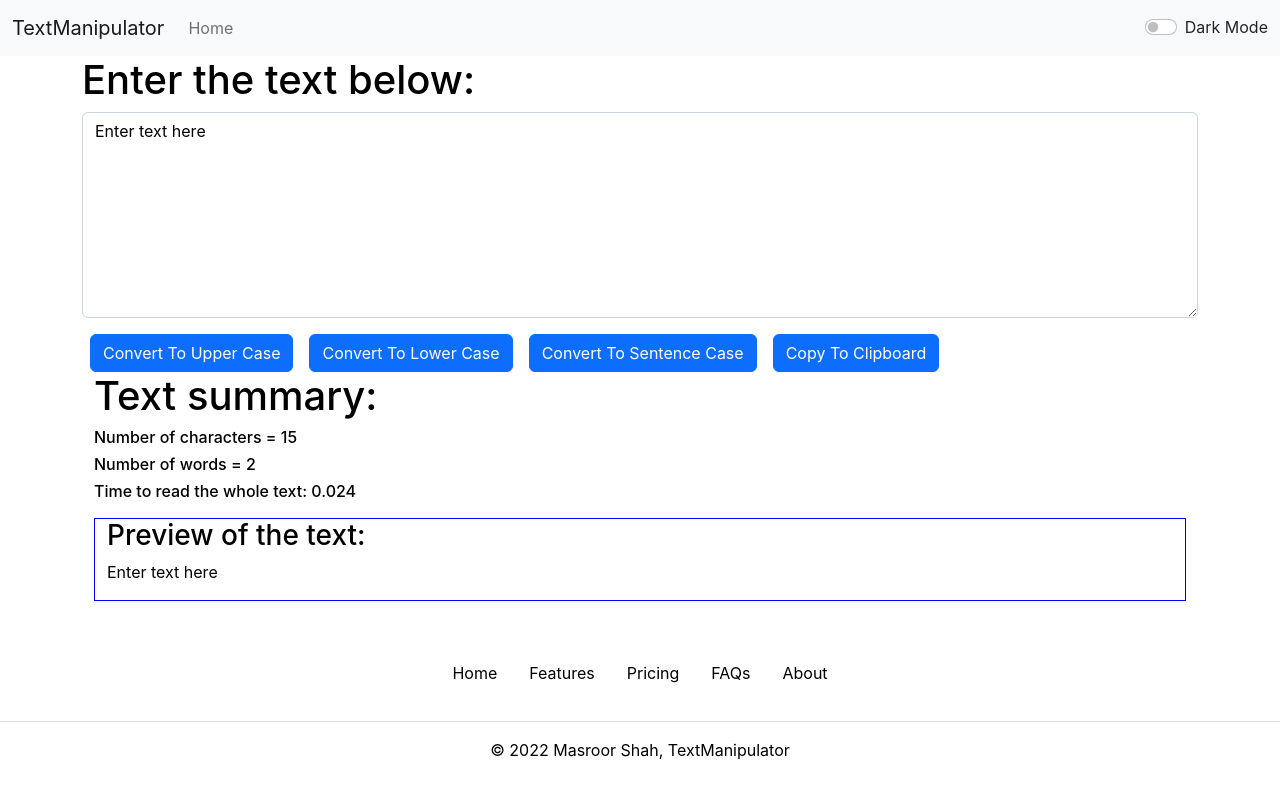
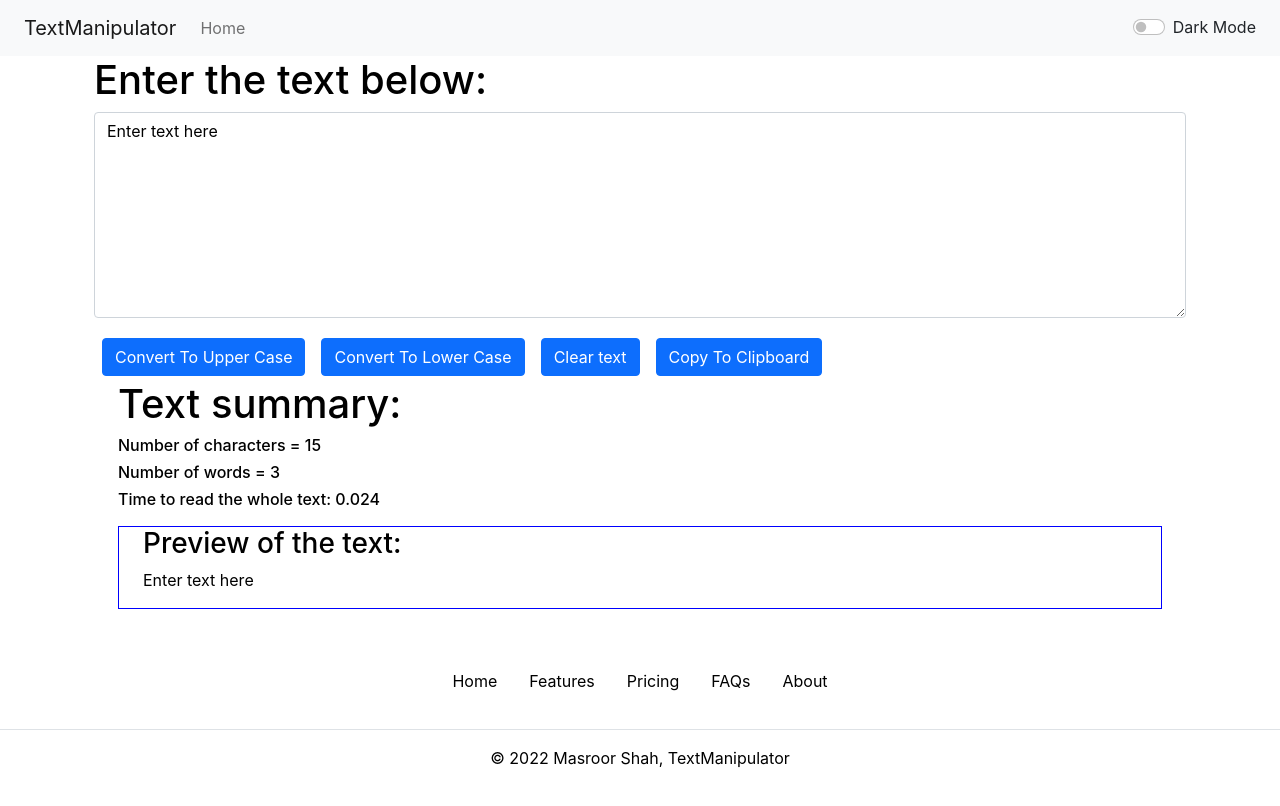
Before and after one commit to masroor07/TextManipulator, a React (Create React App) app: page / in a window 1280 px wide. Shown: the top 806 px of the page. Built offline with nearby package versions, Linux system fonts and the light colour scheme.

Commit message:
Added dockerfile and Jenkinsfile for CI/CD

```diff
--- a/public/index.html
+++ b/public/index.html
@@ -27,6 +27,8 @@
       Learn how to configure a non-root public URL by running `npm run build`.
     -->
     <link href="https://cdn.jsdelivr.net/npm/bootstrap@5.2.0-beta1/dist/css/bootstrap.min.css" rel="stylesheet" integrity="sha384-0evHe/X+R7YkIZDRvuzKMRqM+OrBnVFBL6DOitfPri4tjfHxaWutUpFmBp4vmVor" crossorigin="anonymous">
+    <link href="https://cdn.jsdelivr.net/npm/bootstrap@5.0.0/dist/css/bootstrap.min.css" rel="stylesheet" >
+    <script src="https://cdn.jsdelivr.net/npm/bootstrap@5.0.1/dist/js/bootstrap.min.js" integrity="sha384-Atwg2Pkwv9vp0ygtn1JAojH0nYbwNJLPhwyoVbhoPwBhjQPR5VtM2+xf0Uwh9KtT" crossorigin="anonymous"></script>
     <title>TextManipulator</title>
   </head>
   <body>
--- a/src/components/TextForm.js
+++ b/src/components/TextForm.js
@@ -21,10 +21,8 @@ export default function TextForm(props) {
    navigator.clipboard.writeText(text.value);
 
    }
-   function firstToCapital(){
-    console.log("Lower case was clicked")
-    text.charAt(0).toUpperCase();
-    setText(text.charAt(0).toUpperCase() + text.slice(1));
+   function clearText(){
+   setText("");
 
    }
 
@@ -43,16 +41,16 @@ export default function TextForm(props) {
     <div className="mb-3" >
     <textarea className="form-control" style= {{backgroundColor: props.textArea, color: props.text}} value={text} onChange= {onChangeHandler} id="myBox" rows="8" ></textarea>
      </div >
-     <button className="btn btn-primary mx-2" onClick={toUpperCase}>Convert To Upper Case </button>
-     <button className="btn btn-primary mx-2"onClick={toLowerCase}>Convert To Lower Case</button>
-     <button className="btn btn-primary mx-2"onClick={firstToCapital}>Convert To Sentence Case</button>
-     <button className="btn btn-primary mx-2"onClick={textCopy}>Copy To Clipboard</button>
+     <button className="btn btn-primary mx-2 my-1" onClick={toUpperCase}>Convert To Upper Case </button>
+     <button className="btn btn-primary mx-2 my-1"onClick={toLowerCase}>Convert To Lower Case</button>
+     <button className="btn btn-primary mx-2 my-1"onClick={clearText}>Clear text</button>
+     <button className="btn btn-primary mx-2 my-1"onClick={textCopy}>Copy To Clipboard</button>
 </div>
 
 <div className="container" style= {{color: props.text}} >
     <h1>Text summary:</h1>
     <h6>Number of characters = {text.length}</h6>
-    <h6>Number of words = {text.split(" ").length-1}</h6>
+    <h6>Number of words = {text.split(/\s+/).filter((element)=>{return element.length!==0}).length}</h6>
     <h6>Time to read the whole text: {(0.008 * text.split(" ").length )}</h6>
     <div className="container my-3" style={{border: '.2px solid blue' }}>
     <h3>Preview of the text:</h3>
```
Also changed, not shown: 2 other files (tests, documents, lock files or other folders).
